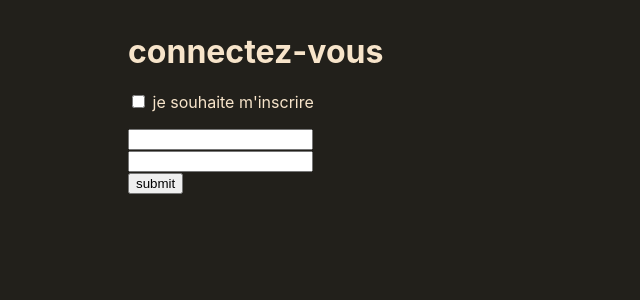
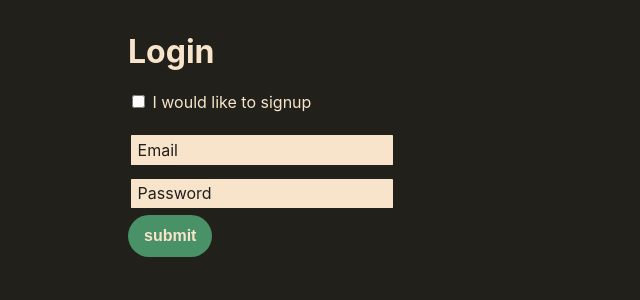
Before and after one commit to canToo-dev/soget_technical_test, a React (Create React App) app in the folder front-end/sogeti-technical-test/: page / in a window 1280 px wide. Shown: the top 300 px of the page, without its empty margins (0-640 px from the left). Built offline with nearby package versions, Linux system fonts and the light colour scheme.

Commit message:
also translated all

```diff
--- a/front-end/sogeti-technical-test/src/App.scss
+++ b/front-end/sogeti-technical-test/src/App.scss
@@ -5,6 +5,7 @@
 @import "./components/newTodoBtn/style.scss";
 @import "./components/todoModal/style.scss";
 @import "./components/errorsMacaron/style.scss";
+@import "./components/field/style.scss";
 /* resets*/
 body{
     margin: 0;
--- a/front-end/sogeti-technical-test/src/components/errorsMacaron/index.jsx
+++ b/front-end/sogeti-technical-test/src/components/errorsMacaron/index.jsx
@@ -3,7 +3,6 @@ import { useContext } from "react"
 import ErrorsContext from "../../functions/errorsContextProvider"
 export default function ErrorsMacaron(){
     const errorsCtx = useContext(ErrorsContext)
-    console.log(errorsCtx);
     return(
         <div className="errors-macaron">
             {
--- /dev/null
+++ b/front-end/sogeti-technical-test/src/components/logoutBtn/index.jsx
@@ -0,0 +1,12 @@
+import AuthenticationContext from "../../functions/authenticationContextProvider";
+import { useContext } from "react";
+export default function LogoutBtn(){
+    const authCtx = useContext(AuthenticationContext);
+    return(
+        <button className="logout" onClick={
+            authCtx.methods.logout
+        }>
+            Logout
+        </button>
+    )
+}
--- a/front-end/sogeti-technical-test/src/components/newTodo/index.jsx
+++ b/front-end/sogeti-technical-test/src/components/newTodo/index.jsx
@@ -3,7 +3,6 @@ import NewTodoBtn from "../newTodoBtn"
 import Todo from "../todo"
 
 export default function NewTodo(){
-    const [showModal, setShowModal] = useState(false)
     return(
         <>
             <NewTodoBtn/>
--- a/front-end/sogeti-technical-test/src/components/newTodoBtn/index.jsx
+++ b/front-end/sogeti-technical-test/src/components/newTodoBtn/index.jsx
@@ -3,7 +3,7 @@ export default function NewTodoBtn(props){
     return(
         <Link to={"/new"}>
             <div className="new-todo-btn" onClick={props.callback}>
-                Ajouter une tache +
+                Add a todo +
             </div>
         </Link>
     )
--- a/front-end/sogeti-technical-test/src/components/newTodoBtn/style.scss
+++ b/front-end/sogeti-technical-test/src/components/newTodoBtn/style.scss
@@ -1,4 +1,4 @@
-
+button,
 .new-todo-btn{
     display: inline-block;
     outline: 0;
@@ -9,7 +9,9 @@
     padding: 8px 16px;
     font-size: 16px;
     font-weight: 700;
-    color: var(--clear);
+    color: $clear !important;
     line-height: 26px;
-
+    &.logout{
+        background: $red;
+    }
 }
--- a/front-end/sogeti-technical-test/src/components/todoModal/index.jsx
+++ b/front-end/sogeti-technical-test/src/components/todoModal/index.jsx
@@ -70,20 +70,20 @@ export default function TodoModal(props){
                     <h1>
                         {
                             newTodo ?
-                            "Creer un todo" :
-                            "Editer un todo"
+                            "Create todo" :
+                            "Edit todo"
                         }
                     </h1>
                     <div className="form">
-                        <Field value={title} callback={setTitle}/>
-                        <Field value={description} callback={setDescription}/>
+                        <Field value={title} callback={setTitle} label="titre"/>
+                        <Field value={description} callback={setDescription} label="description"/>
                     </div>
                     <button onClick={submit}>
 
                         {
                             newTodo ?
-                            "Creer" :
-                            "Editer"
+                            "Create" :
+                            "Edit"
                         }
                     </button>
                 </div>
--- a/front-end/sogeti-technical-test/src/hooks/useAuthentication.js
+++ b/front-end/sogeti-technical-test/src/hooks/useAuthentication.js
@@ -12,7 +12,7 @@ export default function useAuthentication(errorsCtx = null){
     const setJwt = (jwt) => {
         cookies.setCookie("jwt", jwt, 3650)
         setAuthState({
-            authenticated : true,
+            authenticated : jwt ? true : false,
             jwt : jwt
         })
     }
@@ -49,10 +49,7 @@ export default function useAuthentication(errorsCtx = null){
           .catch((error) => {errorsCtx && errorsCtx.setErrors(error)})
     }
     const logout = () => {
-        setAuthState({
-            authenticated : false,
-            jwt : null
-        })
+        setJwt(null)
     }
     return {
         methods : {
--- a/front-end/sogeti-technical-test/src/hooks/useFetch.js
+++ b/front-end/sogeti-technical-test/src/hooks/useFetch.js
@@ -26,7 +26,6 @@ export default function useFetch (url, obj){
             //otherwise : just pass the obj.
     }
     const handleJWTRefresh = (jwt) => {
-        console.log(jwt);
         jwt && authCtx.methods.setJwt(jwt)
     }
 
@@ -50,7 +49,6 @@ export default function useFetch (url, obj){
         .catch(errors => {
             return errors.json();
         }).then(json => {
-            console.log(json);
             if(
                 (json.errors?.filter(errorMsg => errorMsg.includes("You need to sign")).length > 0)
             ){
--- a/front-end/sogeti-technical-test/src/pages/auth/index.jsx
+++ b/front-end/sogeti-technical-test/src/pages/auth/index.jsx
@@ -37,16 +37,21 @@ export default function Auth(){
 
                 <div className="form">
                     <h1>
-                        connectez-vous
+                        {
+                            newAccount &&
+                            "Signup"
+                            ||
+                            "Login"
+                        }
                     </h1>
                     <p>
-                        <input type="checkbox" id={checkboxID} onClick={handleChecked}/> <label htmlFor={checkboxID}> je souhaite m'inscrire </label>
+                        <input type="checkbox" id={checkboxID} onClick={handleChecked}/> <label htmlFor={checkboxID}> I would like to signup </label>
                     </p>
-                    <Field callback={setEmail} value={email}/>
-                    <Field callback={setPassword} value={password} password/>
+                    <Field callback={setEmail} value={email} label="Email"/>
+                    <Field callback={setPassword} value={password} password label="Password"/>
                     {
                         newAccount &&
-                        <Field callback={setPasswordConfirmation} value={passwordConfirmation}/>
+                        <Field callback={setPasswordConfirmation} value={passwordConfirmation} password label="Password confirmation"/>
                     }
                 </div>
                 <button onClick={submit}>submit</button>
--- a/front-end/sogeti-technical-test/src/pages/todos/index.jsx
+++ b/front-end/sogeti-technical-test/src/pages/todos/index.jsx
@@ -6,6 +6,7 @@ import NewTodo from "../../components/newTodo"
 import { useParams } from 'react-router-dom';
 import TodoModal from "../../components/todoModal"
 import ErrorsContext from "../../functions/errorsContextProvider"
+import LogoutBtn from "../../components/logoutBtn"
 export default function Todos (){
     const errorsCtx = useContext(ErrorsContext)
     const { slug } = useParams();
@@ -22,7 +23,6 @@ export default function Todos (){
         const checked = [...paramClone].filter(todo => todo.checked === true);
         const unChecked = [...paramClone].filter(todo => todo.checked !== true);
         const r = [...unChecked, ...checked];
-        console.log(r);
         setTodosState(r)
     }
     const append = (obj) => {
@@ -43,6 +43,7 @@ export default function Todos (){
     }, [response])
     return(
         <div className="todos">
+            <LogoutBtn/>
             <NewTodo/>
             {
             todosState?.map(
```
